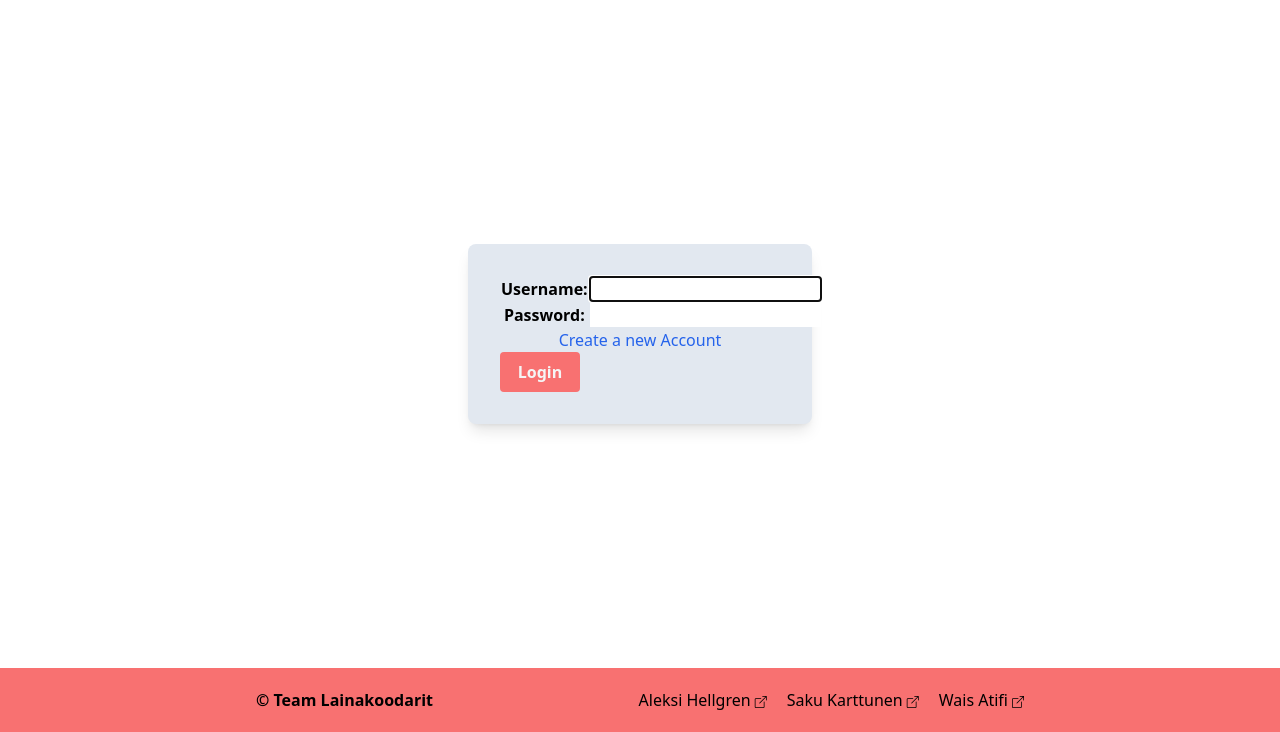
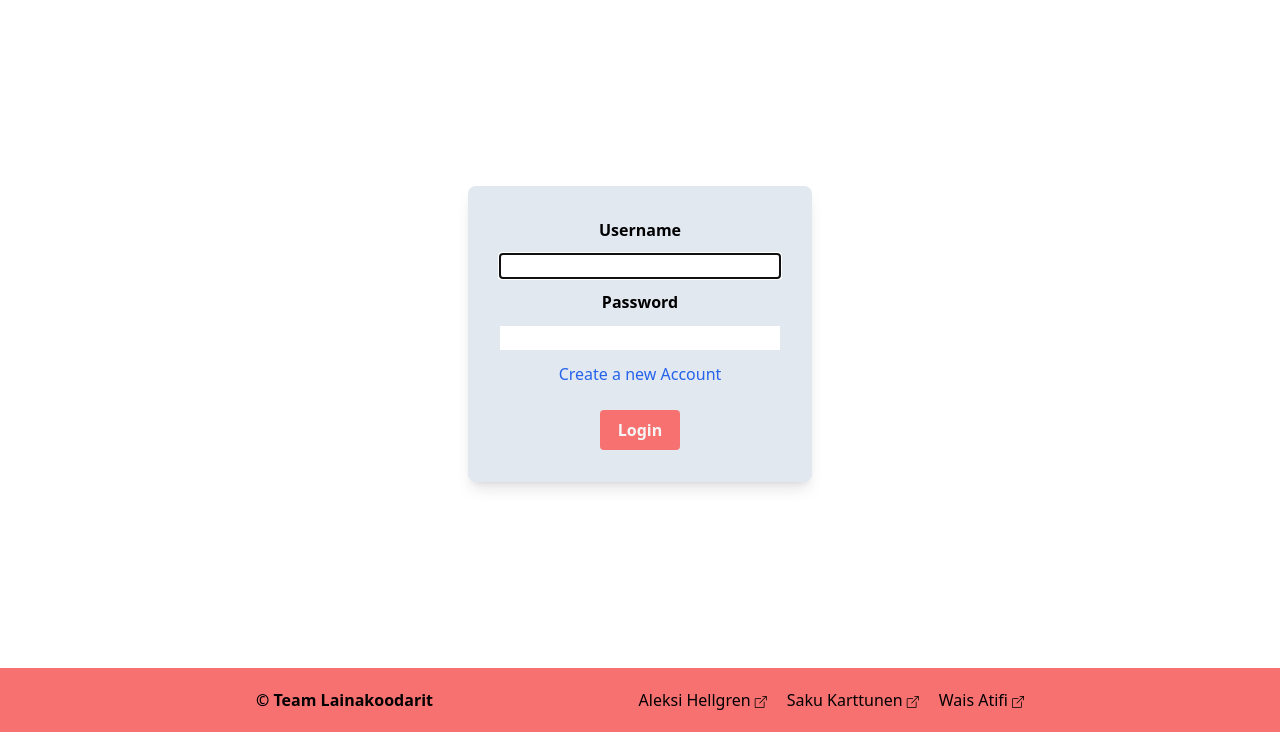
Before and after one commit to hamk-webdev-intip21a6/lainakoodarit_project, a Django app: page /login/ in a window 1280 px wide. Shown: the part 68-800 px from the top of the page. Run offline with Django 4.2, Linux system fonts and the light colour scheme; some libraries are stand-ins or nearby versions.

Commit message:
Reformat login

```diff
--- a/borrow/templates/registration/login.html
+++ b/borrow/templates/registration/login.html
@@ -1,19 +1,18 @@
 {% extends "base.html" %}
 {% block title %}Login{% endblock %}
 {% block content %}
-<section class="w-96 px-5 max-w-[1200px] mx-auto">
+<section class="w-96 px-5 max-w-[1200px] mx-auto ">
   <!-- search form -->
-  <form  method="post" class="bg-slate-200 col-span-6 md:col-span-2 p-8 gap-y-2 shadow-lg rounded-lg p-5">
+  <form method="post" class="bg-slate-200 col-span-6 md:col-span-2 p-8 gap-y-2 shadow-lg rounded-lg p-5 text-center ">
     {% csrf_token %}
-      <div class="flex flex-col">
-        <table>
-        {{ form.as_table }}
-        </table>
-
+    <div class="flex flex-col">
+      <label for="{{ form.username.id_for_label }}" class="mb-3 font-semibold">Username</label>
+      {{ form.username }}
+      <label for="{{ form.password.id_for_label }}" class="my-3 font-semibold">Password</label>
+      {{ form.password }}
     </div>
-    <p class=' text-blue-600 text-center'><a href="{% url 'signup' %}">Create a new Account</a></p>
-    <button type="submit" class=" bg-red-400 text-neutral-100 font-semibold w-20 px-4 py-2 rounded
-      transition-all hover:text-neutral-900 active:brightness-75">Login</button>
+    <p class="text-blue-600 my-3"><a href="{% url 'signup' %}">Create a new Account</a></p>
+    <button type="submit" class="bg-red-400 text-neutral-100 font-semibold w-20 px-4 py-2 rounded transition-all hover:text-neutral-900 active:brightness-75 mt-3">Login</button>
   </form>
 
   <!-- user guide -->
```
Also changed, not shown: db.sqlite3.
